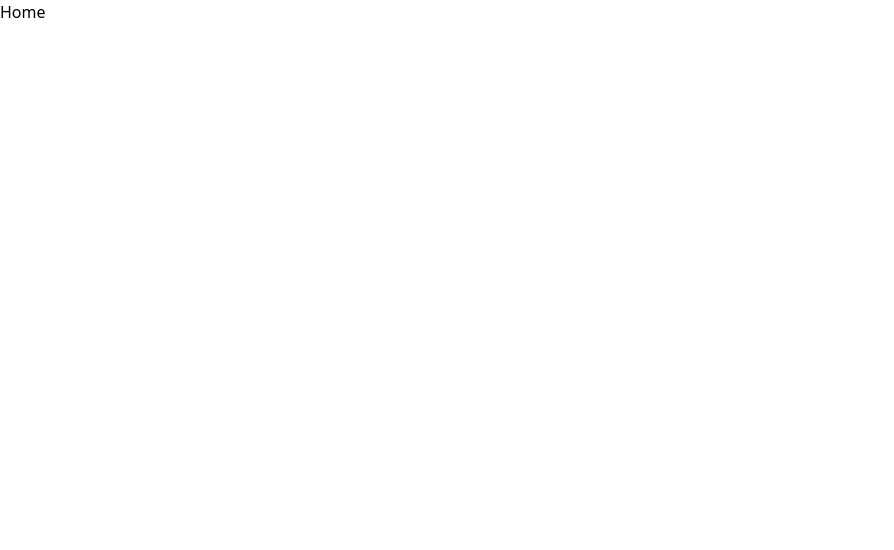
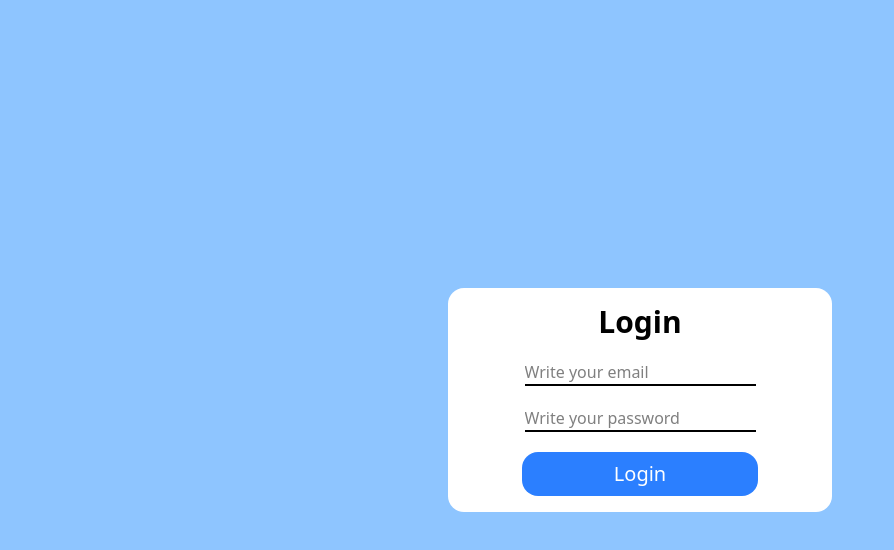
Before and after one commit to MEZLYSO/Front_Proyect, a React (Vite) app in the folder app/: page / in a window 1280 px wide. Shown: the top 550 px of the page, without its empty margins (0-894 px from the left). Built offline with nearby package versions, Linux system fonts and the light colour scheme.

Commit message:
Create Login

```diff
--- a/app/src/App.tsx
+++ b/app/src/App.tsx
@@ -1,16 +1,18 @@
 import { BrowserRouter, Routes, Route } from "react-router-dom"
+import useForm from "./hooks/useForm"
 import Login from "./pages/Login"
-import { PublicPages } from "./models/pages"
-
+import Home from "./pages/Home"
 
 function App() {
+
+  const { user, changeName } = useForm()
 
   return (
     <>
       <BrowserRouter>
         <Routes>
-          <Route path="/" element={<div>Home</div>} />
-          <Route path={PublicPages.LOGIN} element={<Login />} />
+          <Route path="/" element={<Login user={user} changeName={changeName} />} />
+          <Route path="/home" element={<Home />} />
         </Routes>
       </BrowserRouter>
     </>
--- /dev/null
+++ b/app/src/data/data.json
@@ -0,0 +1,4 @@
+{
+  "name":"Mauricio",
+  "password":"123456",
+}
--- /dev/null
+++ b/app/src/hooks/useForm.ts
@@ -0,0 +1,25 @@
+import { useState } from "react"
+import type { User } from "../types"
+
+const useForm = () => {
+
+  const initialState: User = {
+    id: 0,
+    name: "",
+    email: "",
+    password: "",
+  }
+
+  const [user, setUser] = useState<User>(initialState)
+
+  const changeName = (e: any) => {
+    setUser({
+      ...user,
+      [e.target.id]: e.target.value
+    })
+  }
+
+  return { user, changeName }
+}
+
+export default useForm
--- a/app/src/models/pages.ts
+++ /dev/null
@@ -1,7 +0,0 @@
-export const PublicPages = {
-  "LOGIN": 'login'
-}
-
-export const PrivatePages = {
-  "DASHBOARD": 'dashboard',
-}
--- /dev/null
+++ b/app/src/pages/Home.tsx
@@ -0,0 +1,11 @@
+
+function Home() {
+  return (
+    <>
+      <h1>Home</h1>
+    </>
+
+  )
+}
+
+export default Home
--- a/app/src/pages/Login.tsx
+++ b/app/src/pages/Login.tsx
@@ -1,37 +1,16 @@
-import axios from 'axios'
-import { useState } from "react"
 
-function Login() {
-  const [userLogin, setUserLogin] = useState({ name: "", password: "" })
-  const [submit, setSubmit] = useState({ name: "", password: "" })
-
-  const onChangeInput = (e: any) => {
-    setUserLogin({
-      ...userLogin,
-      [e.target.id]: e.target.value
-    })
-  }
-
-  const handleSubmit = (e: any) => {
-    e.preventDefault()
-    const baseUrl = "http://localhost:3000"
-    console.log(`${baseUrl}/${userLogin.name}`)
-    axios.get(baseUrl + `/${userLogin.name}`).then((response: any) => setSubmit(response.data))
-  }
-
+function Login({ user, changeName }: any) {
   return (
-    <>
-      <div>
-        <div>
-          <form onSubmit={handleSubmit}>
-            {submit.id ? <h1>"Existe"</h1> : <h1>"No existe"</h1>}
-            <input id="name" onChange={onChangeInput} type="text" placeholder="Username" />
-            <input id="password" onChange={onChangeInput} type="password" placeholder="Password" />
-            <input type="submit" value="Login" />
-          </form>
-        </div>
+    <div className="bg-blue-300 w-full h-screen flex items-center justify-center">
+      <div className="bg-white w-sm h-auto py-4 rounded-2xl">
+        <form className="flex flex-col items-center gap-5">
+          <h1 className="text-3xl font-bold">Login</h1>
+          <input className="border-b-2 outline-0" type="text" id="name" placeholder="Write your email" onChange={changeName} />
+          <input className="border-b-2" type="password" id="password" placeholder="Write your password" onChange={changeName} />
+          <input className="bg-blue-500 text-white px-23 py-2 rounded-2xl text-xl hover:opacity-65" type="button" value="Login" />
+        </form>
       </div>
-    </>
+    </div>
   )
 }
 
--- /dev/null
+++ b/app/src/types/index.ts
@@ -0,0 +1,6 @@
+export type User = {
+  id: number
+  name: string,
+  email: string,
+  password: string,
+}
```
Also changed, not shown: app/src/guards/guards.tsx (deleted).
